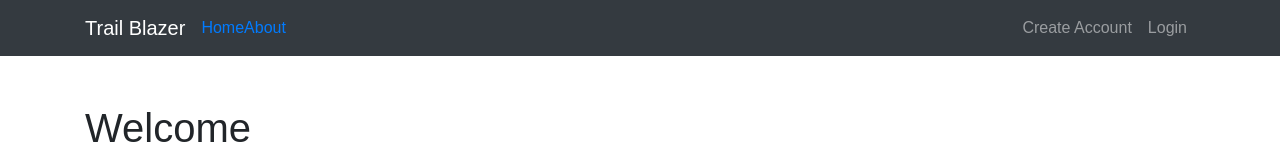
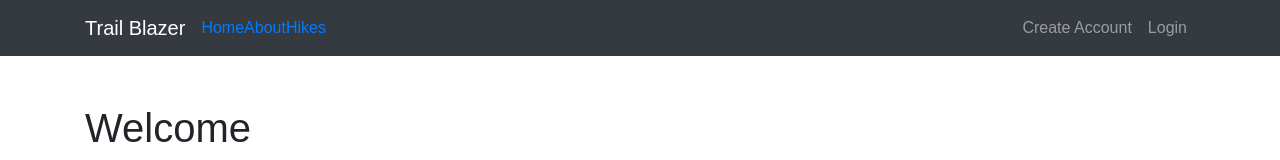
Before and after one commit to vbatallones/p3-trails-frontend, a React (Create React App) app: page / in a window 1280 px wide. Shown: the top 160 px of the page. Built offline with nearby package versions, Linux system fonts and the light colour scheme.

Commit message:
add a list item  my trails in the navbar

```diff
--- a/src/components/Navbar.js
+++ b/src/components/Navbar.js
@@ -17,15 +17,18 @@
                         <li className="nav-item">
                             <NavLink className="nav-Link" to="/about">About</NavLink>
                         </li>
+                        <li className="nav-item">
+                                <NavLink className="nav-Link" to="/hike">Hikes</NavLink>
+                        </li>
                     </ul>
                     {
                         props.isAuth ?
                         <ul className="navbar-nav ml-auto">
                             <li className="nav-item">
-                                <NavLink className="nav-Link" to="/hike">Hikes</NavLink>
+                                <NavLink className="nav-link" to="/profile">Profile</NavLink>
                             </li>
                             <li className="nav-item">
-                                <NavLink className="nav-link" to="/profile">Profile</NavLink>
+                                <NavLink className="nav-link" to="/favetrails">My Trails</NavLink>
                             </li>
                             <li className="nav-item">
                                 <span onClick={props.handleLogout} className="nav-link logout-link">Logout</span>
```
